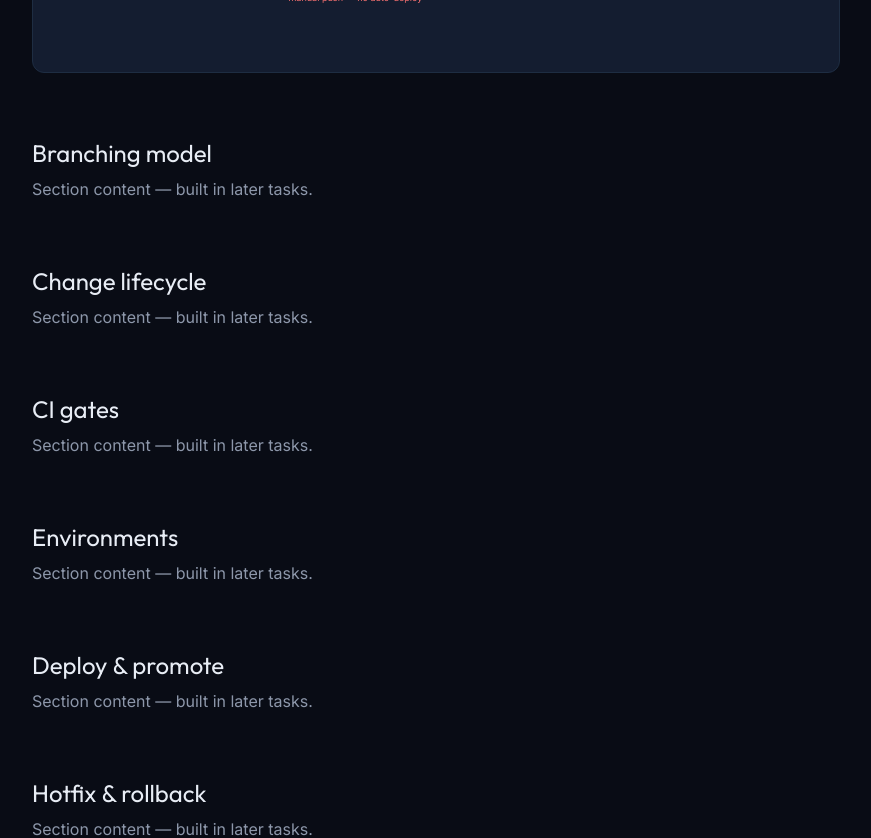
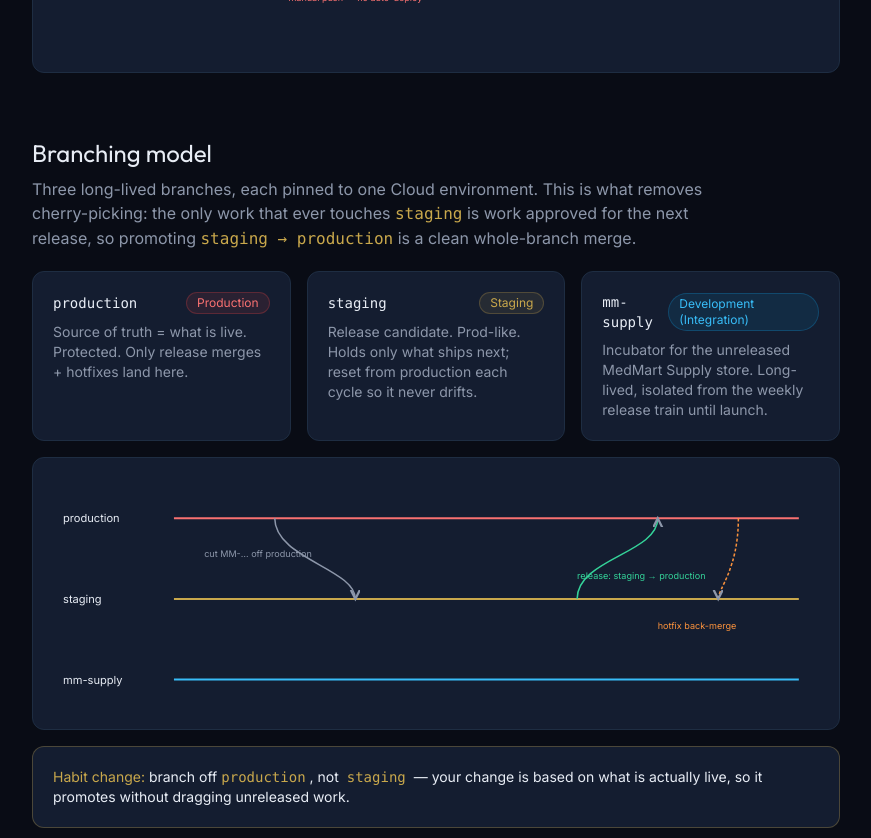
Before and after one commit to ryanpatt/portfolio, a React (Vite) app: page /medmart/devops in a window 1280 px wide. Shown: the part 1140-1978 px from the top of the page, without its empty margins (328-1199 px from the left). Built offline with nearby package versions, Linux system fonts and the light colour scheme.

Commit message:
feat(medmart): add DevOps branching model + branch-flow diagram

```diff
--- a/src/components/MedmartDevOps.tsx
+++ b/src/components/MedmartDevOps.tsx
@@ -46,6 +46,44 @@ const WHY_BULLETS: { title: string; detail: string }[] = [
   { title: 'The pipeline survives people leaving', detail: 'Responsibilities are seats (Developer, Reviewer/Lead, Release Owner), not individuals — hand-off is a name change, not a rebuild.' },
 ]
 
+const BRANCHES: { branch: string; env: string; job: string; tone: 'red' | 'gold' | 'sky' }[] = [
+  { branch: 'production', env: 'Production', job: 'Source of truth = what is live. Protected. Only release merges + hotfixes land here.', tone: 'red' },
+  { branch: 'staging',    env: 'Staging',    job: 'Release candidate. Prod-like. Holds only what ships next; reset from production each cycle so it never drifts.', tone: 'gold' },
+  { branch: 'mm-supply',  env: 'Development (Integration)', job: 'Incubator for the unreleased MedMart Supply store. Long-lived, isolated from the weekly release train until launch.', tone: 'sky' },
+]
+
+function BranchFlowDiagram() {
+  return (
+    <svg viewBox="0 0 760 230" className="w-full" role="img" aria-label="Branch flow">
+      {/* three lanes */}
+      {[
+        { y: 40,  name: 'production', cls: 'stroke-red-400' },
+        { y: 120, name: 'staging',    cls: 'stroke-gold' },
+        { y: 200, name: 'mm-supply',  cls: 'stroke-sky-400' },
+      ].map((lane) => (
+        <g key={lane.name}>
+          <line x1={120} y1={lane.y} x2={740} y2={lane.y} className={lane.cls} strokeWidth={2} />
+          <text x={10} y={lane.y + 4} className="fill-ink text-[11px]">{lane.name}</text>
+        </g>
+      ))}
+      {/* feature off production → staging */}
+      <path d="M220,40 C220,80 300,90 300,120" className="fill-none stroke-muted" strokeWidth={1.5} markerEnd="url(#a)" />
+      <text x={150} y={78} className="fill-muted text-[9px]">cut MM-… off production</text>
+      {/* staging → production (release) */}
+      <path d="M520,120 C520,80 600,75 600,40" className="fill-none stroke-emerald-400" strokeWidth={1.5} markerEnd="url(#a)" />
+      <text x={520} y={100} className="fill-emerald-400 text-[9px]">release: staging → production</text>
+      {/* hotfix off production back to staging */}
+      <path d="M680,40 C680,90 660,110 660,120" className="fill-none stroke-orange-400" strokeWidth={1.5} strokeDasharray="3 2" markerEnd="url(#a)" />
+      <text x={600} y={150} className="fill-orange-400 text-[9px]">hotfix back-merge</text>
+      <defs>
+        <marker id="a" markerWidth="8" markerHeight="8" refX="6" refY="3" orient="auto">
+          <path d="M0,0 L6,3 L0,6" className="fill-none stroke-muted" strokeWidth={1.5} />
+        </marker>
+      </defs>
+    </svg>
+  )
+}
+
 function TopologyDiagram() {
   const box = 'fill-card stroke-border-subtle'
   const label = 'fill-ink text-[11px] font-medium'
@@ -87,7 +125,6 @@ function TopologyDiagram() {
 }
 
 export default function MedmartDevOps() {
-  void Pill // temporary: keeps the build green until Pill is used in a later task
   const [active, setActive] = useState<SectionId>('why')
 
   useEffect(() => {
@@ -162,8 +199,34 @@ export default function MedmartDevOps() {
             <Card className="mt-5"><TopologyDiagram /></Card>
           </section>
 
+          <section id="branching" className="scroll-mt-10">
+            <h2 className="font-display text-2xl text-ink">Branching model</h2>
+            <p className="mt-2 max-w-2xl text-muted">
+              Three long-lived branches, each pinned to one Cloud environment. This is what removes cherry-picking:
+              the only work that ever touches <code className="text-gold">staging</code> is work approved for the next
+              release, so promoting <code className="text-gold">staging → production</code> is a clean whole-branch merge.
+            </p>
+            <div className="mt-5 grid gap-4 md:grid-cols-3">
+              {BRANCHES.map((b) => (
+                <Card key={b.branch}>
+                  <div className="flex items-center justify-between">
+                    <code className="text-sm text-ink">{b.branch}</code>
+                    <Pill tone={b.tone}>{b.env}</Pill>
+                  </div>
+                  <p className="mt-2 text-sm text-muted">{b.job}</p>
+                </Card>
+              ))}
+            </div>
+            <Card className="mt-4"><BranchFlowDiagram /></Card>
+            <Card className="mt-4 border-gold/30">
+              <p className="text-sm text-ink"><span className="text-gold">Habit change:</span> branch off
+                <code className="mx-1 text-gold">production</code>, not <code className="mx-1 text-gold">staging</code> —
+                your change is based on what is actually live, so it promotes without dragging unreleased work.</p>
+            </Card>
+          </section>
+
           {/* placeholders — replaced in later tasks */}
-          {SECTIONS.filter((s) => s.id !== 'why' && s.id !== 'topology').map((s) => (
+          {SECTIONS.filter((s) => s.id !== 'why' && s.id !== 'topology' && s.id !== 'branching').map((s) => (
             <section key={s.id} id={s.id} className="scroll-mt-10">
               <h2 className="font-display text-2xl text-ink">{s.label}</h2>
               <p className="mt-2 text-muted">Section content — built in later tasks.</p>
```
